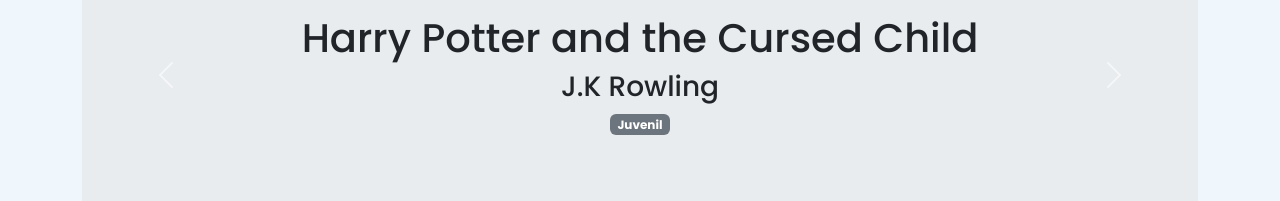
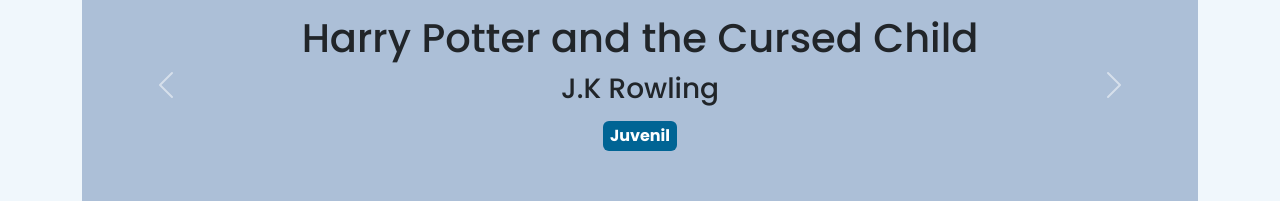
Before and after one commit to francogcn/TP-FS-SILICON-2024-G1, a React (Vite) app in the folder frontend/: page / in a window 1280 px wide. Shown: the part 266-467 px from the top of the page. Built offline with nearby package versions, Linux system fonts and the light colour scheme; no server answers; sample sign-in values are in the browser's storage.

Commit message:
cambios estilo carrusel

```diff
--- a/frontend/src/App.css
+++ b/frontend/src/App.css
@@ -5,7 +5,9 @@
   --azul-boton: #003554;
   --rosa-borrar: #ff5d73;
   --otrocolor: #98c1d9;
-  --body: #f0f7fc
+  --body: #f0f7fc;
+  --fondoCarrusel: #ACBFD7;
+  /* --fondoCarrusel: #B7B9CD; */
 }
 
 #root {
@@ -60,8 +62,20 @@
 /*Carrusel*/
 .newRelease {
   padding: 25vh 10vw;
-  background-color: var(--bs-gray-200);
+  /* background-color: var(--bs-gray-200); */
   border-radius: 10px;
+  background-color: var(--fondoCarrusel);
+}
+
+.badge {
+  background-color: var(--fondo-oscuro);
+  font-size: medium;
+  padding: 7px;
+  margin: 5px;
+}
+
+.carrusel-autor {
+  margin: 10px;
 }
 
 /*Busqueda Main*/
@@ -152,6 +166,10 @@
   margin: -50px auto 0 auto;
 }
 
+.profile-name {
+  margin-top: 10px;
+}
+
 .perfil-info {
   font-size: 2em;
   font-weight: 600;
--- a/frontend/src/components/NewRelease.jsx
+++ b/frontend/src/components/NewRelease.jsx
@@ -3,8 +3,8 @@
     <>
        <div className="newRelease">
         <h1>{titulo}</h1>
-        <h3>{autor}</h3>
-        <span className="badge text-bg-secondary">{genero}</span>
+        <h3 className="carrusel-autor">{autor}</h3>
+        <span className="badge ">{genero}</span>
         </div>
     </>
   )
--- a/frontend/src/pages/Perfil.jsx
+++ b/frontend/src/pages/Perfil.jsx
@@ -85,7 +85,7 @@
         <div className="profile-banner"></div>
         <div className="perfil">
           <div className="profile-pic"></div>
-          <h1>{perfil.nombre}</h1>
+          <h1 className="profile-name">{perfil.nombre}</h1>
           <div className="row">
             <div className="col-sm-4 perfil-info">
               {perfil.libros}
```
